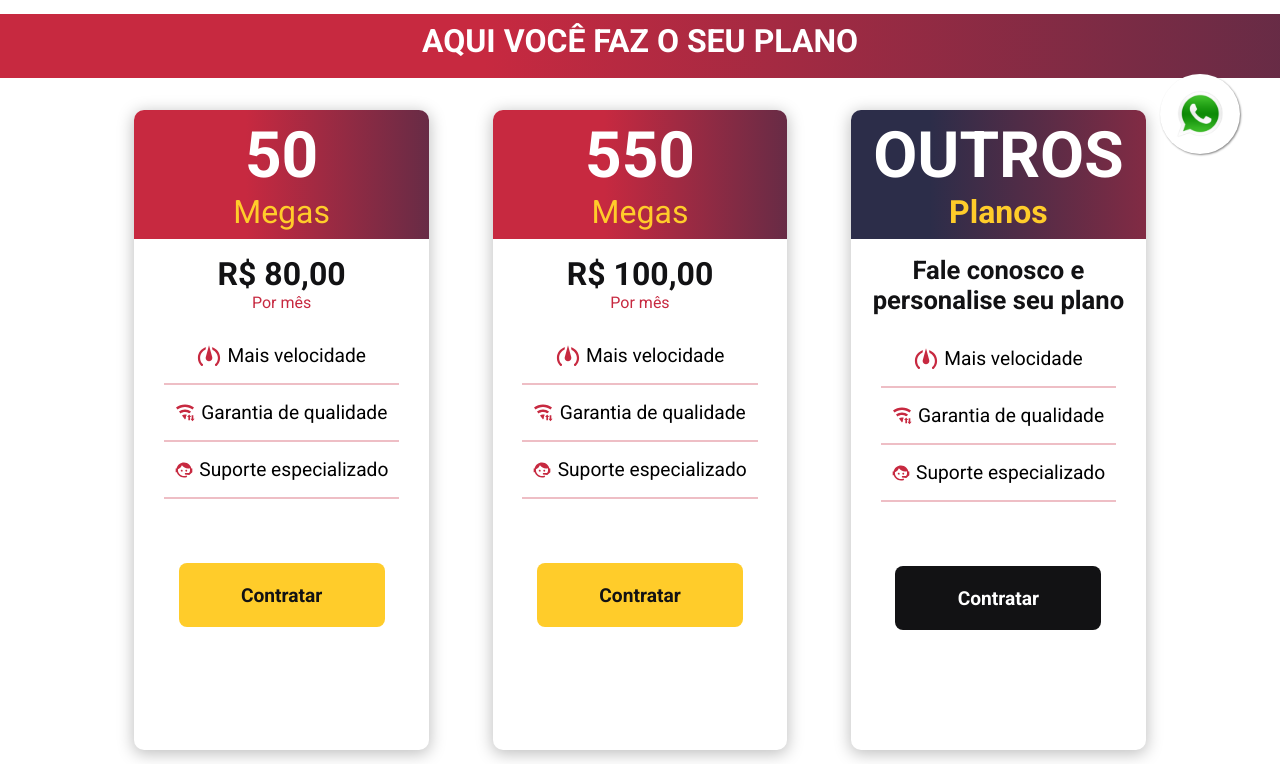
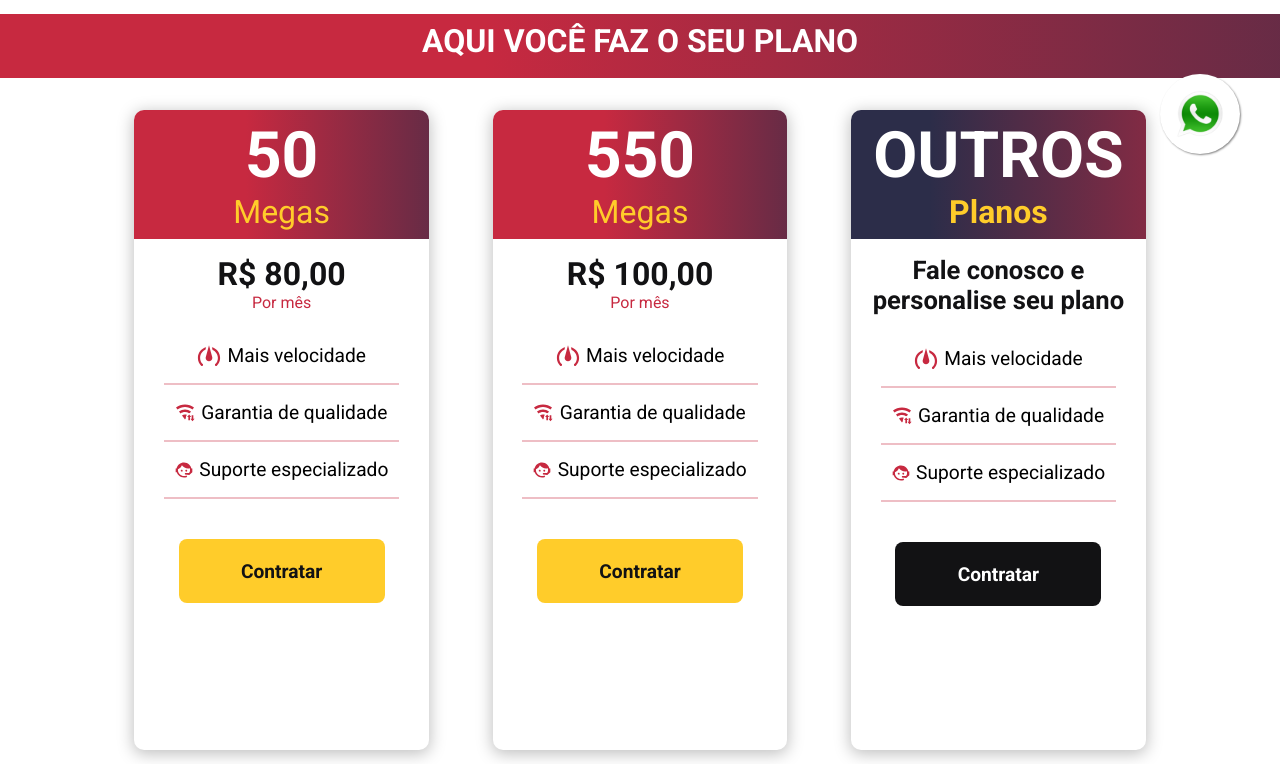
Before and after one commit to DanielSiilva/caweb-projet, a React (Vite) app: page / in a window 1280 px wide. Shown: the part 626-1390 px from the top of the page. Built offline with nearby package versions, Linux system fonts and the light colour scheme.

Commit message:
feat: debug card

```diff
--- a/src/pages/Home/componentes/Card/styled.ts
+++ b/src/pages/Home/componentes/Card/styled.ts
@@ -11,7 +11,7 @@ export const CardContainer = styled.div`
     display: flex;
     flex-direction: column;
     align-items: center;
-    gap: 4rem;
+    gap: 2.5rem;
 
 
     @media (max-width: 667px) {
```
